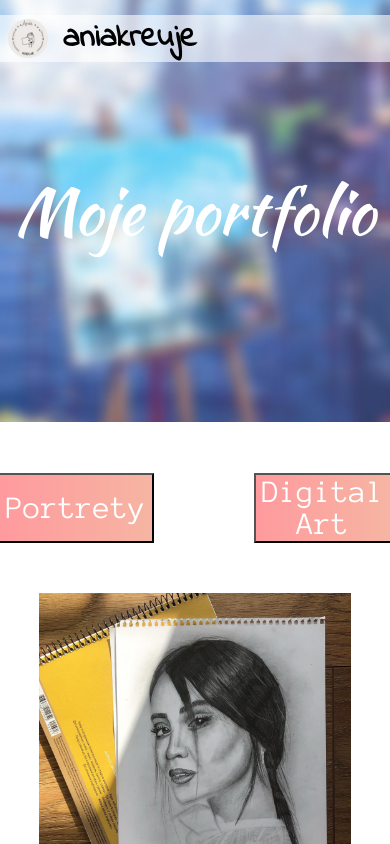
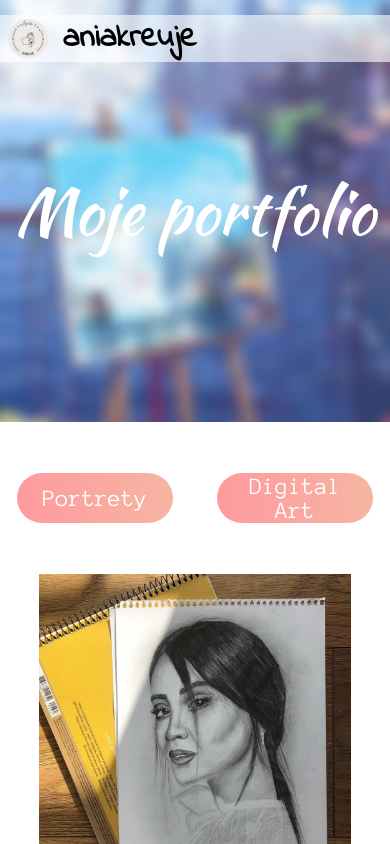
Before and after one commit to kacpergoluchowski/aniakreuje, a React (Create React App) app: page /portfolio in a window 390 px wide. Shown: the top 844 px of the page. Built offline with nearby package versions, Linux system fonts and the light colour scheme.

Commit message:
fix btns on mobile

```diff
--- a/src/components/Order.jsx
+++ b/src/components/Order.jsx
@@ -47,8 +47,8 @@ const StartOrder = () => {
     return (
         <div className="order-section">
             <div className="first">
-                <button> <img src = {messanger}/> Złóż zamówienie przez messangera  </button>
-                <button onClick={showOrderMessage}> <img src = {mail}/> Złóż zamówienie przez e-mail </button>
+                <button className="change-btn"> <img src = {messanger}/> Złóż zamówienie przez messangera  </button>
+                <button onClick={showOrderMessage} className="change-btn"> <img src = {mail}/> Złóż zamówienie przez e-mail </button>
             </div>
             <div className="message-config">
                 <div>
--- a/src/index.css
+++ b/src/index.css
@@ -699,6 +699,14 @@ svg {
     cursor: pointer;
   }
 
+  .change-btn {
+    border-radius: 30px;
+    border: none;
+    width: 20vw;
+    height: 6vh;
+    cursor: pointer;
+  }
+
   .revievs {
     display: flex;
     flex-direction: column;
@@ -1110,6 +1118,19 @@ svg {
     cursor: pointer;
   }
 
+  .change-btn {
+    border-radius: 30px;
+    border: none;
+    width: 40vw;
+    font-size: 150%;
+    font-family: Anonymous Pro;
+    color: white;
+    height: 6vh;
+    cursor: pointer;
+    background: var(--bg-color);
+
+  }
+
   .reviev {
     background: var(--bg-color);
     width: 80%;
@@ -1229,34 +1250,13 @@ svg {
 
   .changing-buttons {
     display: flex;
-    justify-content: center;
-    gap: 30px;
+    justify-content: space-around;
     padding: 6vh 0;
-  }
-
-  .changing-buttons button {
-    background: var(--bg-color);
-    font-size: 100%;
-    font-family: Anonymous Pro;
-    color: white;
+    gap: 10px;
   }
 
   .portfolio-footer {
     background: var(--bg-color);
-    color: white;
-  }
-
-  .changing-buttons {
-    display: flex;
-    justify-content: center;
-    gap: 100px;
-    padding: 6vh 0;
-  }
-
-  .changing-buttons button {
-    background: var(--bg-color);
-    font-size: 200%;
-    font-family: Anonymous Pro;
     color: white;
   }
 
@@ -1513,13 +1513,6 @@ svg {
     font-size: 200%;
   }
 
-  button {
-    width: 15vw;
-    height: 6vh;
-    border-radius: 30px;
-    border: none;
-  }
-
   .btn {
     font-size: 140%;
     width: 40vw;
@@ -1527,6 +1520,14 @@ svg {
     border: solid white 2px;
     color: white;
     font-family: Anoymous Pro
+  }
+
+  .change-btn {
+    border-radius: 30px;
+    border: none;
+    width: 20vw;
+    height: 6vh;
+    cursor: pointer;
   }
 
   .btn:hover {
```
